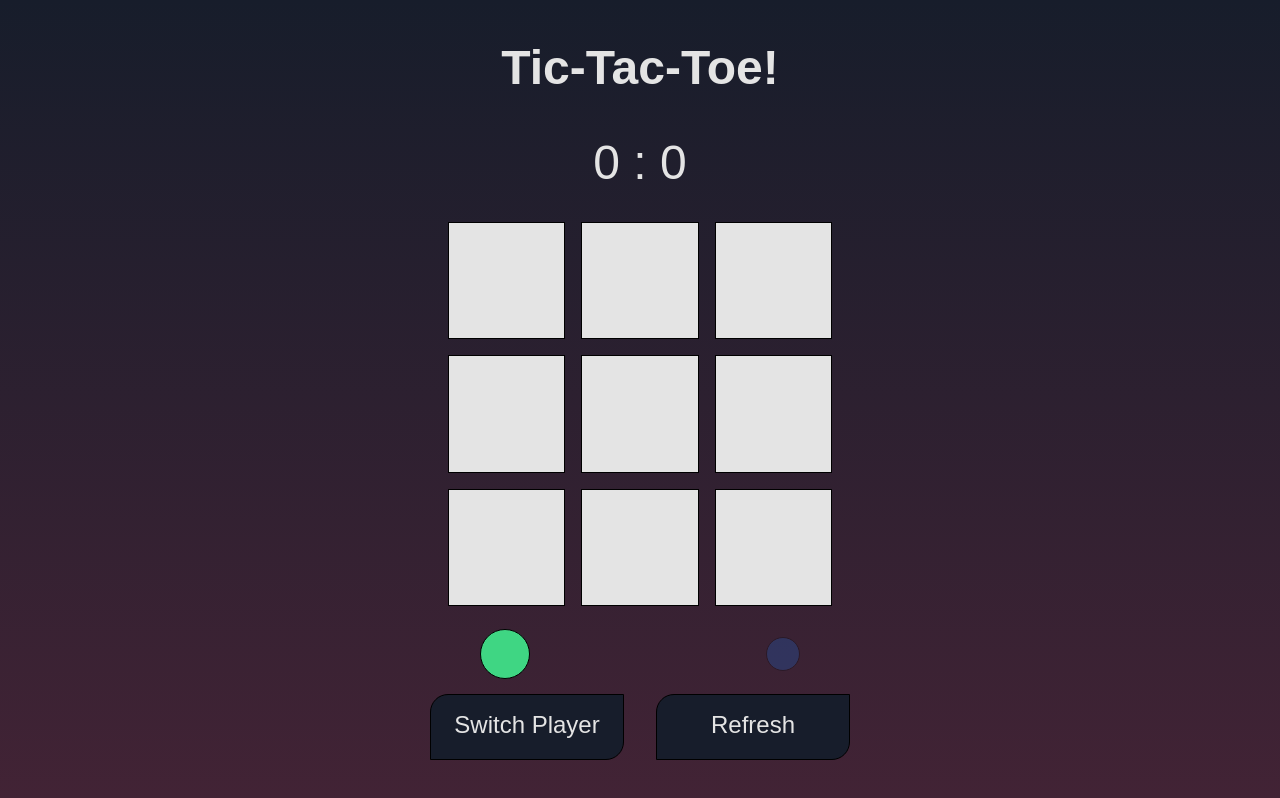
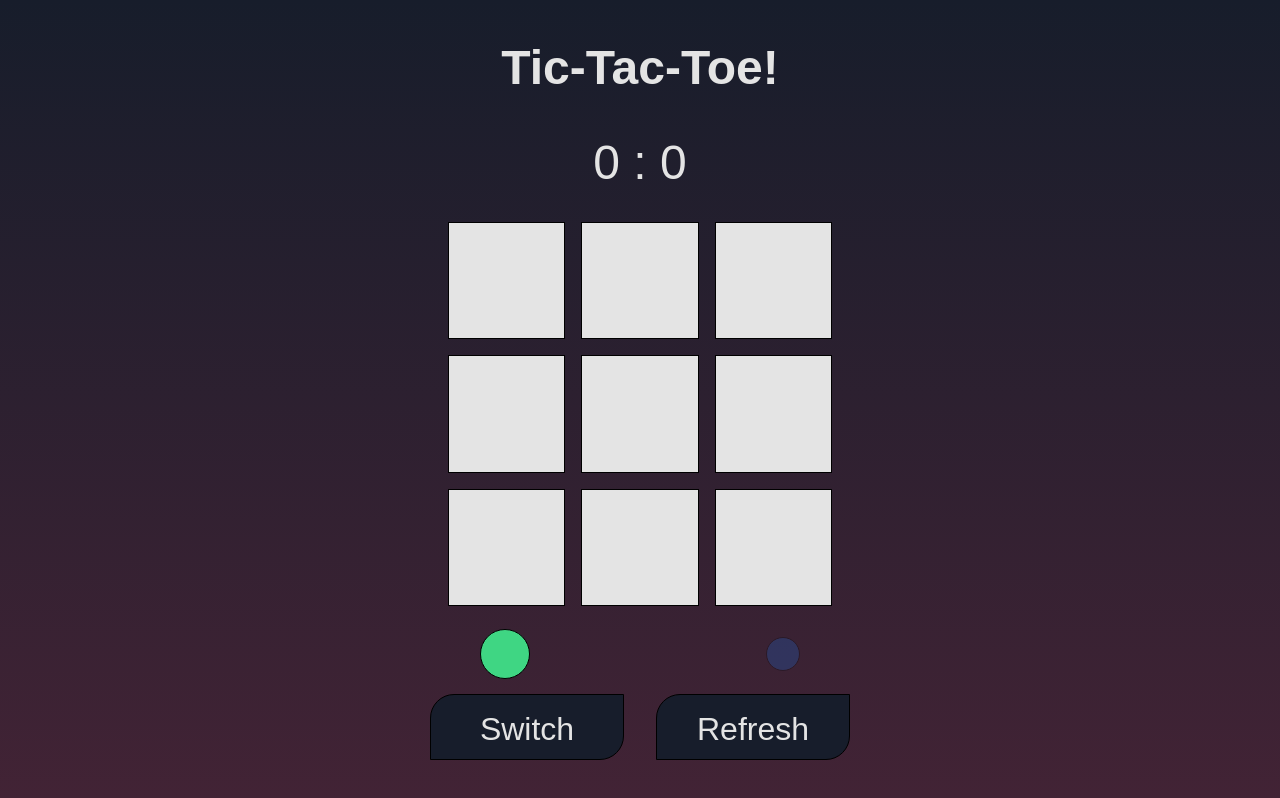
Before and after one commit to emrunyx/tictactoe, a website: page src/index.html in a window 1280 px wide. Drawn offline with Linux system fonts and the light colour scheme.

Commit message:
More style changes

```diff
--- a/src/index.html
+++ b/src/index.html
@@ -38,7 +38,7 @@
                 <p></p>
             </div>
             <div class="button-bar">
-                <div class="gameLogicButton enabled" id="switch">Switch Player</div>
+                <div class="gameLogicButton enabled" id="switch">Switch</div>
                 <div class="gameLogicButton enabled" id="refresh">Refresh</div>
             </div>
         </div>
--- a/src/styles.css
+++ b/src/styles.css
@@ -184,7 +184,7 @@ p
     border: clamp(1px, 1px, 5px) solid black;
     padding: var(--default-threshold);
     border-radius: 0.75em 0 0.75em 0;
-    font-size: 1.5em;
+    font-size: calc(2 * var(--default-threshold));
     text-align: center;
     opacity: 0.5;
     transition: 0.5s ease;
```
